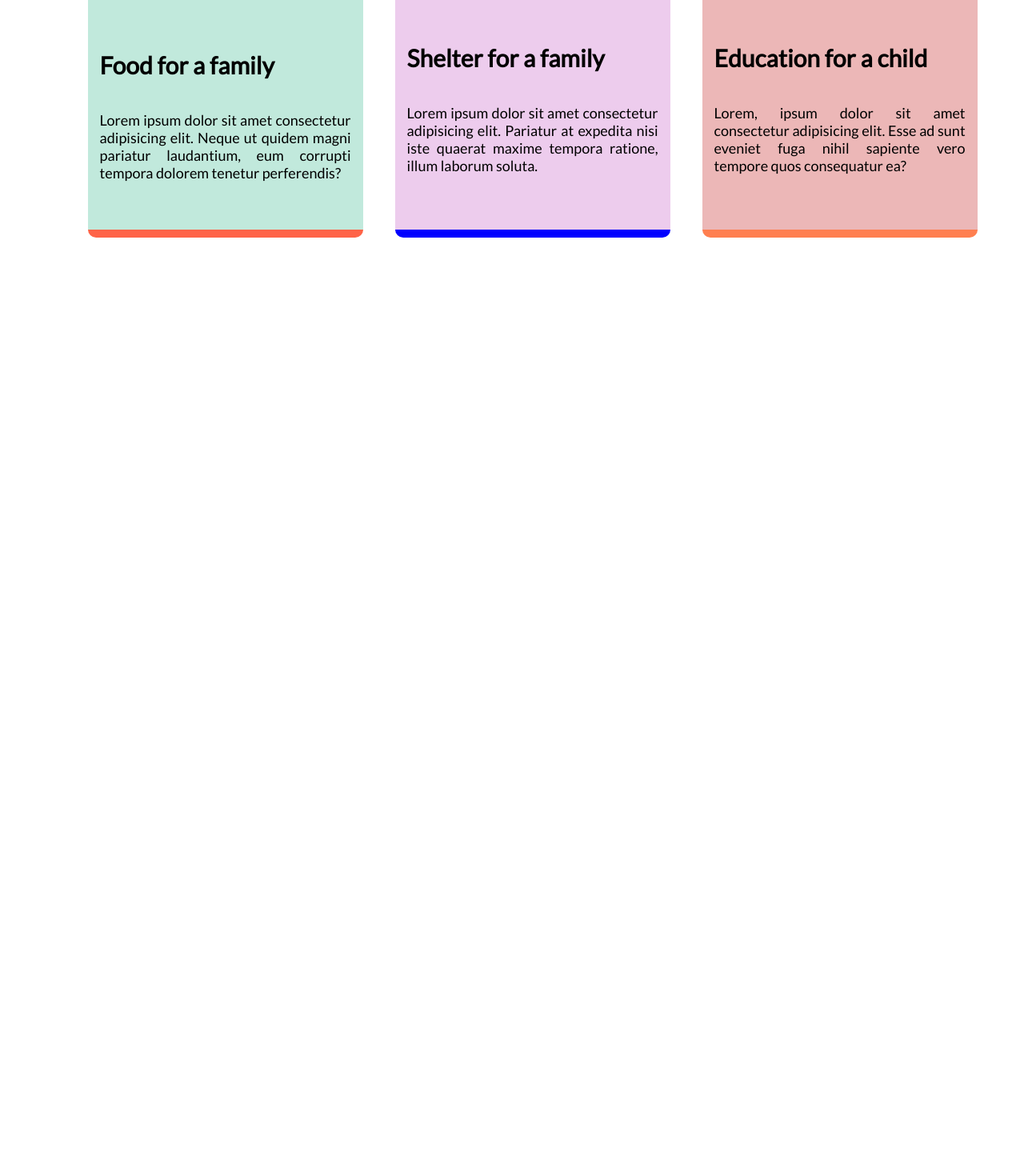
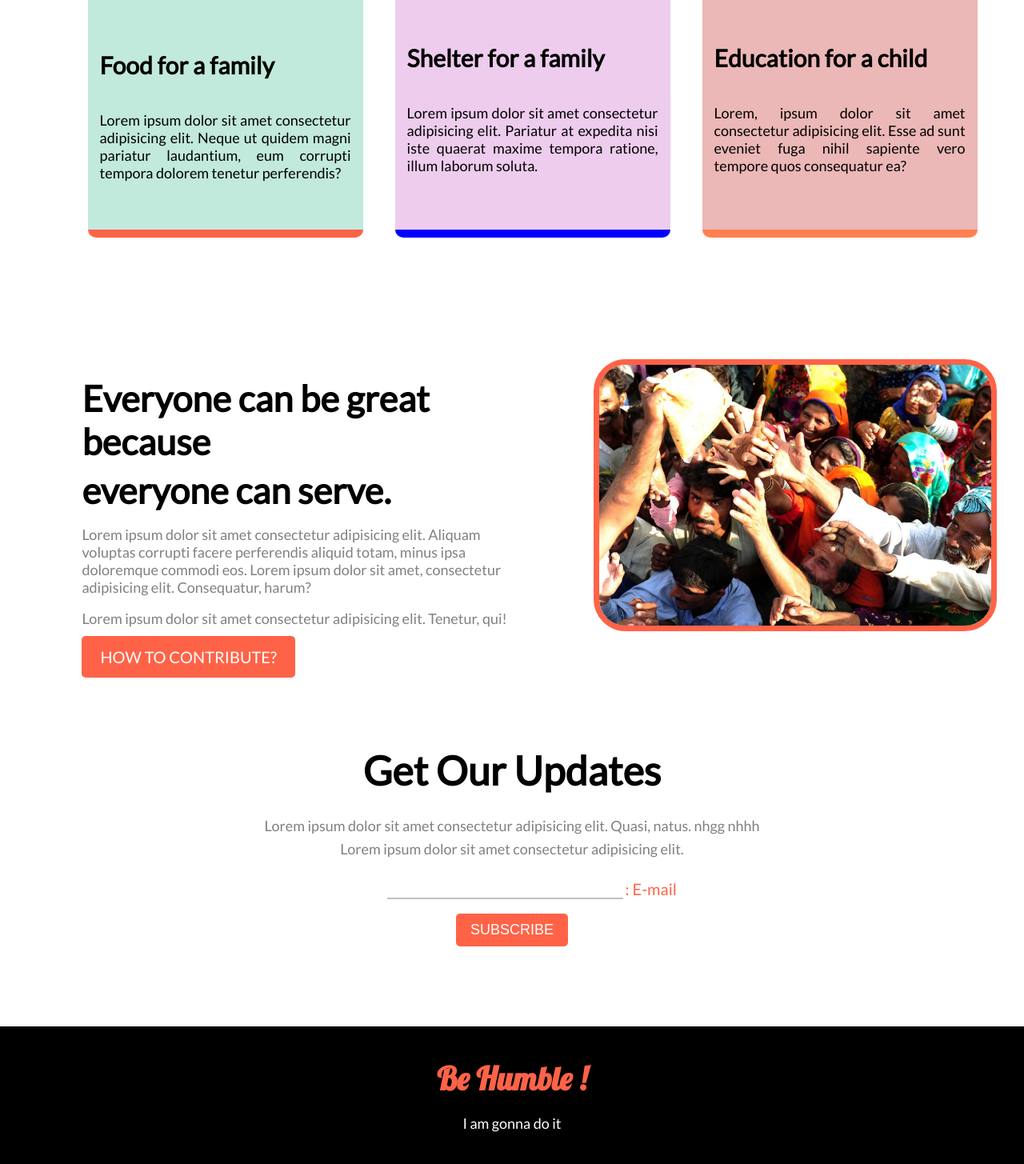
Before and after one commit to S-M-Nahid-Hasan/Assignment1-donate-today, a plain HTML site: page index.html in a window 1280 px wide. Shown: the part 1729-3184 px from the top of the page at 80% size. Before the commit the page ends 2126 px from the top, so only its background shows below. Drawn offline with Linux system fonts and the light colour scheme.

Commit message:
almost done

```diff
--- a/index.html
+++ b/index.html
@@ -9,6 +9,10 @@
     <link rel="preconnect" href="https://fonts.googleapis.com">
     <link rel="preconnect" href="https://fonts.gstatic.com" crossorigin>
     <link href="https://fonts.googleapis.com/css2?family=Lato&display=swap" rel="stylesheet">
+
+    <link rel="preconnect" href="https://fonts.googleapis.com">
+    <link rel="preconnect" href="https://fonts.gstatic.com" crossorigin>
+    <link href="https://fonts.googleapis.com/css2?family=Lobster&display=swap" rel="stylesheet">
 
     <link rel="stylesheet" href="style.css">
 </head>
@@ -46,7 +50,7 @@
                 <!-- <input type="" name="tk amount" autocomplete="off" required />
                 <label for="Other Amount(tk)" class="label-name"><span>Other Amount(tk)</span></label> -->
 
-                <input type="number" required>
+                <input class="input1" type="number" required>
                 <label>Other Amount(tk)</label>
 
 
@@ -92,6 +96,55 @@
         </div>
 
     </section>
+    <section class="sec4">
+        <div class="half">
+            <h1 class="h-great">Everyone can be great because </h1>
+            <h1 class="h-serve">everyone can serve.</h1>
+            <p class="p-great">Lorem ipsum dolor sit amet consectetur adipisicing elit. Aliquam voluptas corrupti facere
+                perferendis
+                aliquid
+                totam, minus ipsa doloremque commodi eos. Lorem ipsum dolor sit amet, consectetur adipisicing elit.
+                Consequatur, harum?</p>
+            <p class="p-great">Lorem ipsum dolor sit amet consectetur adipisicing elit. Tenetur, qui!</p>
+            <div class="CONTRIBUTE-BUTTON">
+                <a class="donate-anchor" href="">HOW TO CONTRIBUTE?</a>
+            </div>
+        </div>
+        <div class="half "> <img class="image-great" src="images/donation0.jpg" alt="" width="490px"></div>
+
+
+    </section>
+
+    <section class="sec5">
+        <div class="div-update new">
+            <h1 class="h-update">Get Our Updates</h1>
+            <p class="p-update">Lorem ipsum dolor sit amet consectetur adipisicing elit. Quasi, natus. nhgg nhhh </p>
+            <p class="p-update update-two">Lorem ipsum dolor sit amet consectetur adipisicing elit.</p>
+        </div>
+
+        <div class="sub new">
+            <input class="input2" type="text" required>
+            <label class="lbl" for="">: E-mail</label>
+            <!-- <label class="input2">
+                <input type="text" name="" placeholder="E-mail">
+                <button>Subscribe</button>
+
+
+            </label> -->
+            <p> <input class="s-button" type="button" value="SUBSCRIBE"></p>
+
+
+        </div>
+
+
+
+
+    </section>
 </body>
+<footer>
+    <h1 class="f-h" style="padding-top:40px ;padding-bottom: 20px;">
+        Be Humble !</h1>
+    <p style="padding-bottom: 40px; font-size: 18px;">I am gonna do it</p>
+</footer>
 
 </html>
--- a/style.css
+++ b/style.css
@@ -75,6 +75,10 @@ body {
 
 }
 
+.CONTRIBUTE-BUTTON {
+    margin-top: 25px;
+}
+
 .sec1 {
     margin-bottom: 100px;
 }
@@ -84,6 +88,14 @@ body {
 }
 
 .sec3 {
+    margin-bottom: 100px;
+}
+
+.sec4 {
+    margin-bottom: 150px;
+}
+
+.sec5 {
     margin-bottom: 100px;
 }
 
@@ -148,7 +160,7 @@ body {
 
 }
 
-input {
+.input1 {
     height: 100%;
     width: 30%;
     border: none;
@@ -262,3 +274,107 @@ input {
     background-color: rgba(225, 222, 218, 0.482);
 
 } */
+.sec4 {
+    display: flex;
+    margin-bottom: 100px;
+}
+
+.half {
+    width: 50%;
+    padding-left: 8%;
+    margin-top: 4%;
+}
+
+.image-great {
+    border: 7px solid tomato;
+    border-radius: 40px;
+}
+
+.h-great {
+    font-size: 45px;
+    padding-top: 22px;
+}
+
+.h-serve {
+    font-size: 45px;
+    padding-top: 7px;
+}
+
+.p-great {
+    font-size: 18px;
+    padding-top: 17px;
+    color: gray;
+}
+
+.div-update {
+    text-align: center;
+}
+
+.h-update {
+    font-size: 50px;
+    margin-bottom: 28px;
+
+}
+
+.p-update {
+    font-size: 18px;
+    color: gray;
+}
+
+.update-two {
+    padding-top: 7px;
+}
+
+.sub {
+    text-align: center;
+
+
+
+}
+
+
+.input2 {
+    height: 100%;
+    width: 23%;
+
+    margin-top: 35px;
+    margin-left: 50px;
+    border: none;
+    border-bottom: 2px solid silver;
+}
+
+.lbl {
+    font-size: 20px;
+    font-weight: 600px;
+    color: tomato;
+}
+
+.s-button {
+    margin-top: 18px;
+    padding: 10px 18px;
+    background-color: tomato;
+    border: 0;
+    border-radius: 5px;
+    font-size: 18px;
+    color: white;
+}
+
+footer {
+    text-align: center;
+    background-color: black;
+    color: white;
+
+}
+
+.f-h {
+    font-family: 'Lobster', cursive;
+    font-size: 40px;
+    color: tomato;
+}
+
+
+
+/* .input2 {
+    height: 50%;
+    width: 75%;
+    background-color: aqua; */
```
Also changed, not shown: images/new.jpg (added).
